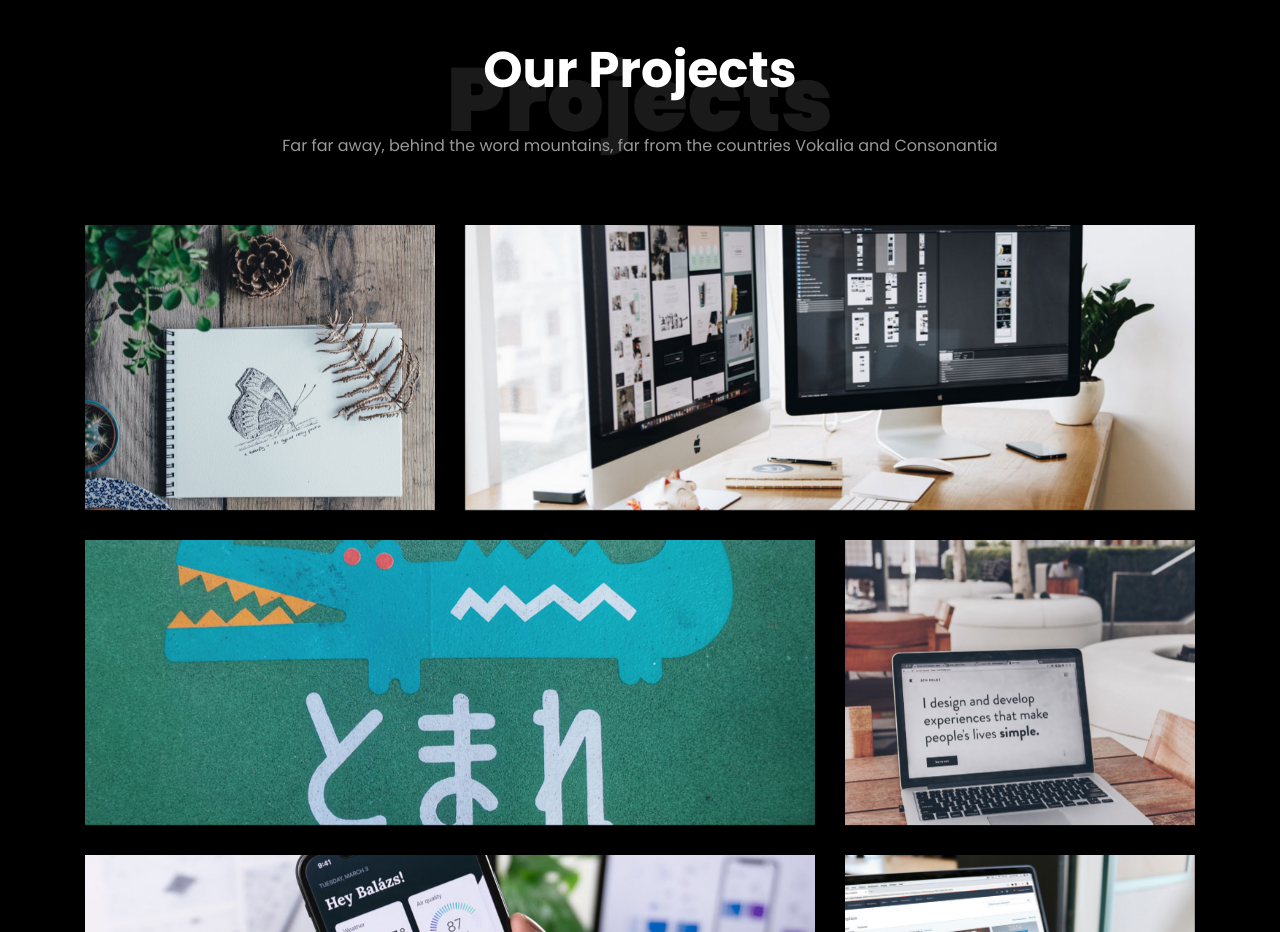
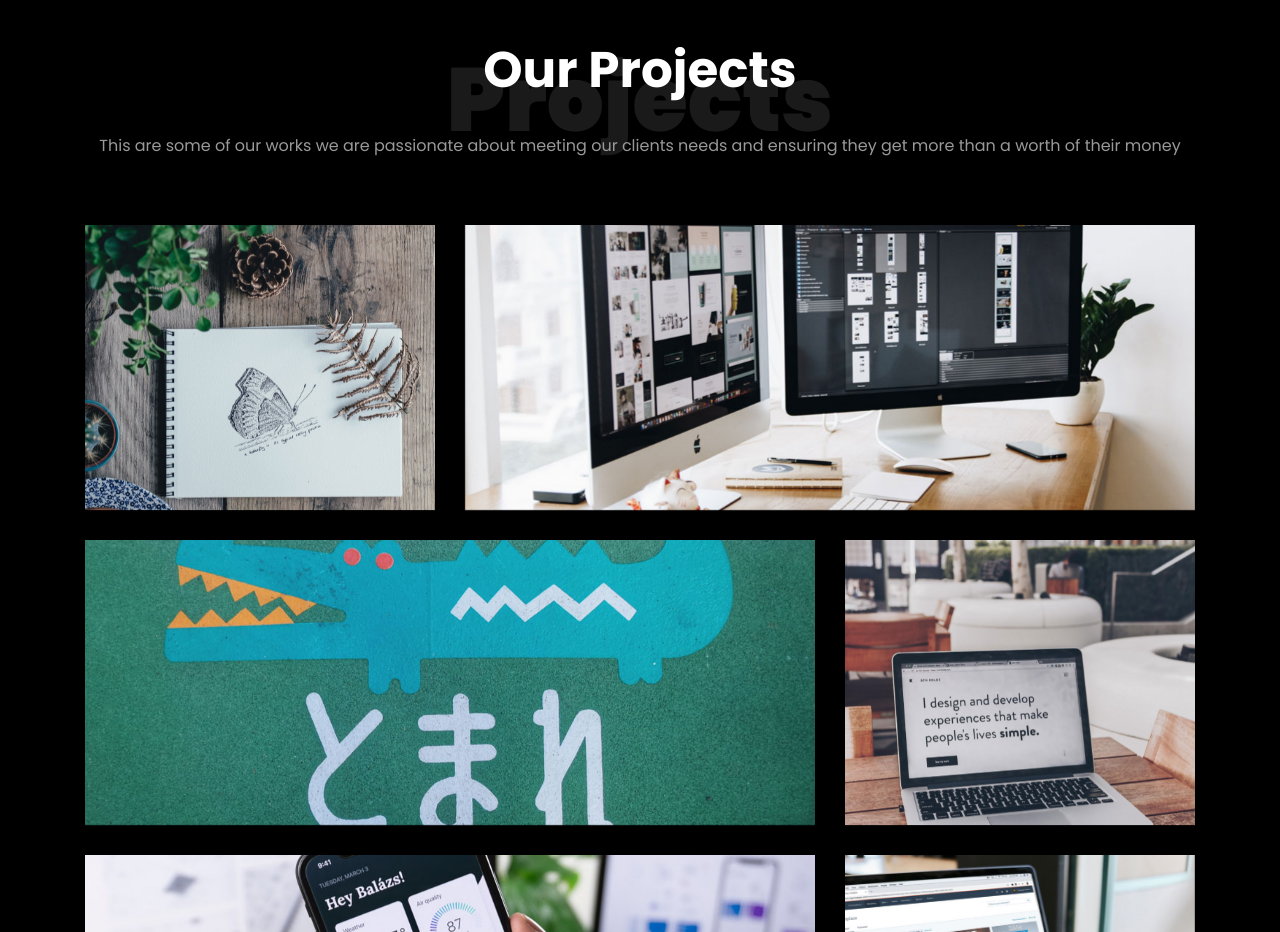
Before and after one commit to Turphimo-Ramon/Turphimo-Ramon.github.io, a plain HTML site: page index.html in a window 1280 px wide. Shown: the part 4260-5192 px from the top of the page. Drawn offline with Linux system fonts and the light colour scheme; files whose address does not match are found by name.

Commit message:
updated html
git push

```diff
--- a/index.html
+++ b/index.html
@@ -322,7 +322,7 @@
           <div class="col-md-12 heading-section text-center ftco-animate">
           	<h1 class="big big-2">Projects</h1>
             <h2 class="mb-4">Our Projects</h2>
-            <p>Far far away, behind the word mountains, far from the countries Vokalia and Consonantia</p>
+            <p>This are some of our works we are passionate about meeting our clients needs and ensuring they get more than a worth of their money</p>
           </div>
         </div>
     		<div class="row">
```
